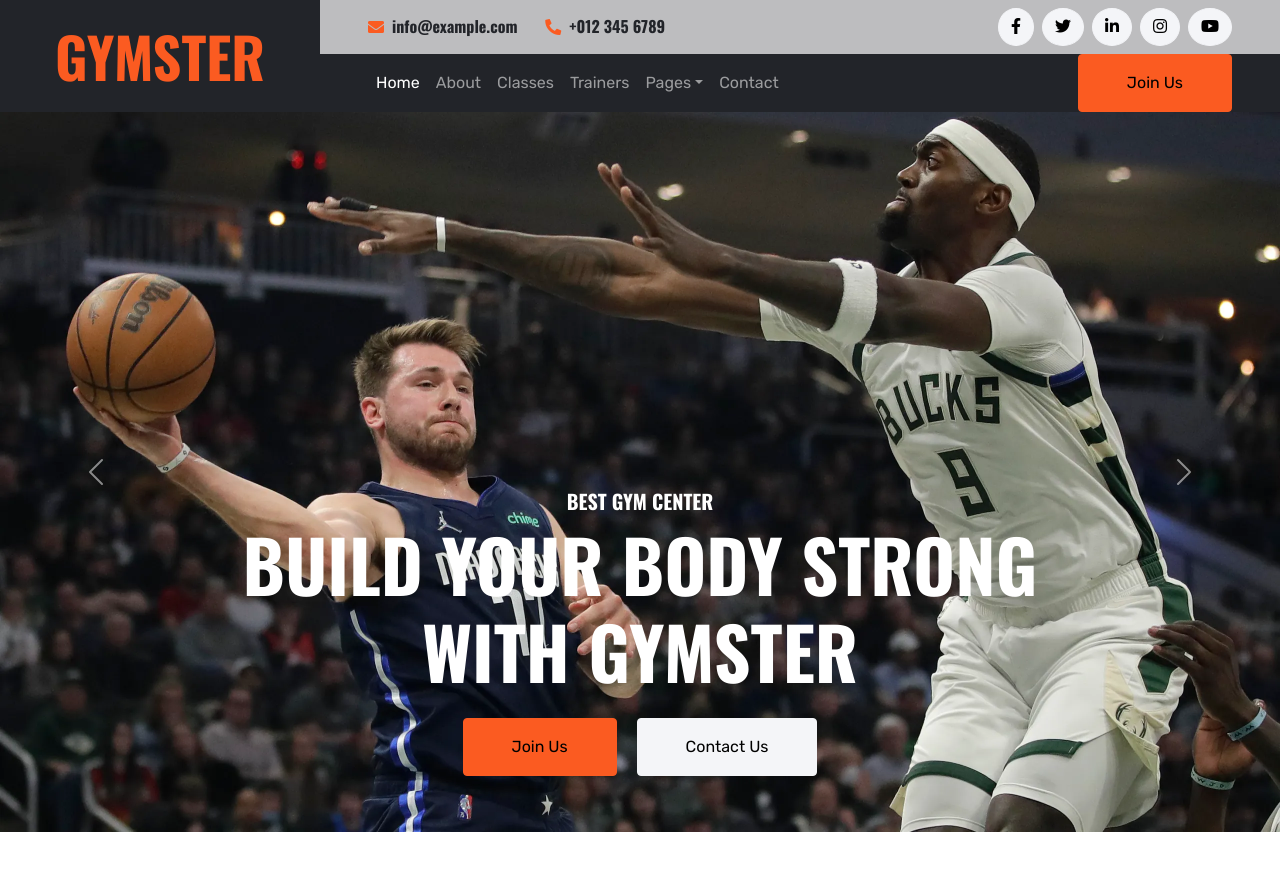
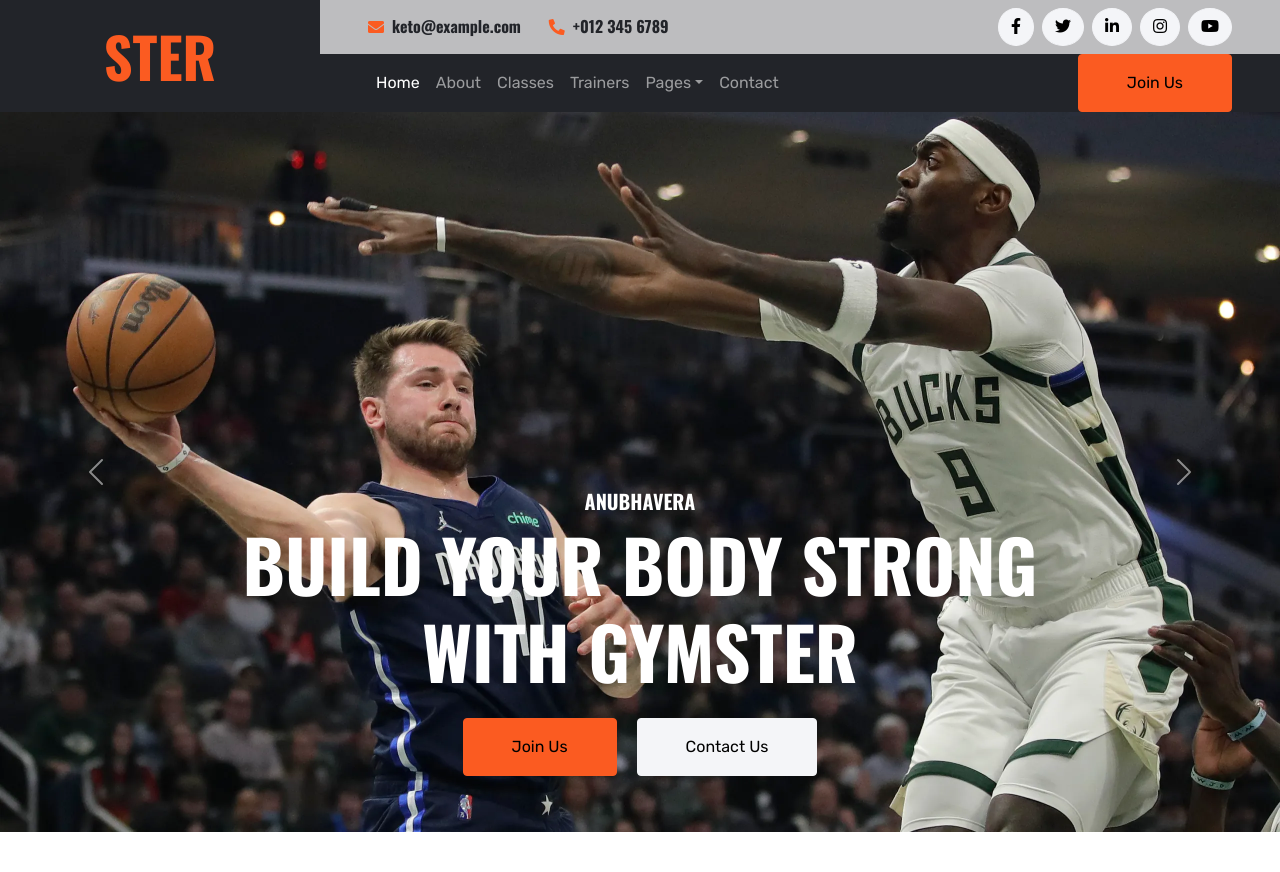
Before and after one commit to zephyCode/sports_academy, a Flask app: page / in a window 1280 px wide. Shown: the top 872 px of the page. Run offline with Flask 3, Linux system fonts and the light colour scheme; some libraries are stand-ins or nearby versions.

Commit message:
Update text in index.html

```diff
--- a/templates/index.html
+++ b/templates/index.html
@@ -38,7 +38,7 @@
         <div class="row gx-0">
             <div class="col-lg-3 bg-dark d-none d-lg-block">
                 <a href="index.html" class="navbar-brand w-100 h-100 m-0 p-0 d-flex align-items-center justify-content-center">
-                    <h1 class="m-0 display-4 text-primary text-uppercase">Gymster</h1>
+                    <h1 class="m-0 display-4 text-primary text-uppercase">ster</h1>
                 </a>
             </div>
             <div class="col-lg-9">
@@ -46,7 +46,7 @@
                     <div class="col-lg-7 px-5 text-start">
                         <div class="h-100 d-inline-flex align-items-center py-2 me-4">
                             <i class="fa fa-envelope text-primary me-2"></i>
-                            <h6 class="mb-0">info@example.com</h6>
+                            <h6 class="mb-0">keto@example.com</h6>
                         </div>
                         <div class="h-100 d-inline-flex align-items-center py-2">
                             <i class="fa fa-phone-alt text-primary me-2"></i>
@@ -113,7 +113,7 @@
                     <img class="w-100" src="/static/banner.jpeg" alt="Image">
                     <div class="carousel-caption d-flex flex-column align-items-center justify-content-center">
                         <div class="p-3" style="max-width: 900px;">
-                            <h5 class="text-white text-uppercase">Best Gym Center</h5>
+                            <h5 class="text-white text-uppercase">AnubhavEra</h5>
                             <h1 class="display-2 text-white text-uppercase mb-md-4">Build Your Body Strong With Gymster</h1>
                             <a href="" class="btn btn-primary py-md-3 px-md-5 me-3">Join Us</a>
                             <a href="" class="btn btn-light py-md-3 px-md-5">Contact Us</a>
@@ -124,7 +124,7 @@
                     <img class="w-100" src="/static/carousel-2.jpeg" alt="Image">
                     <div class="carousel-caption d-flex flex-column align-items-center justify-content-center">
                         <div class="p-3" style="max-width: 900px;">
-                            <h5 class="text-white text-uppercase">Best Gym Center</h5>
+                            <h5 class="text-white text-uppercase">AnubhavEra</h5>
                             <h1 class="display-2 text-white text-uppercase mb-md-4">Grow Your Strength With Our Trainers</h1>
                             <a href="" class="btn btn-primary py-md-3 px-md-5 me-3">Join Us</a>
                             <a href="" class="btn btn-light py-md-3 px-md-5">Contact Us</a>
```
